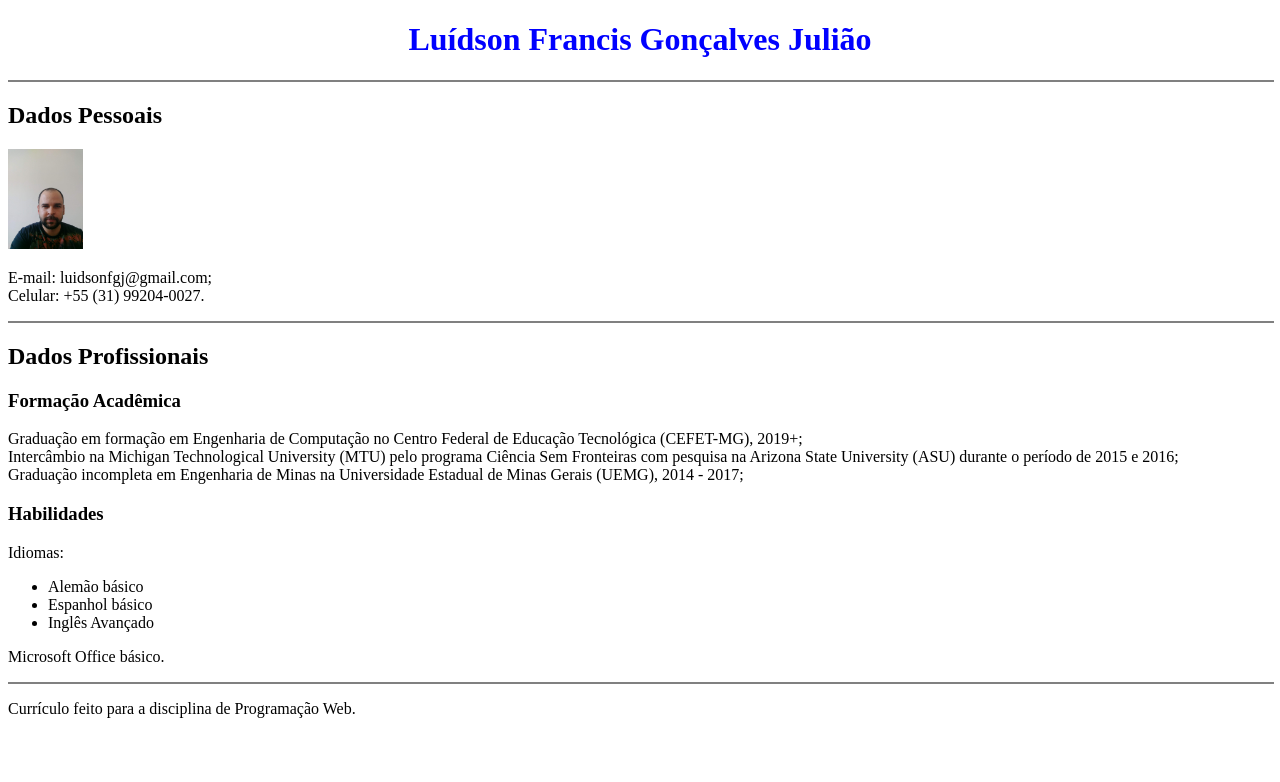
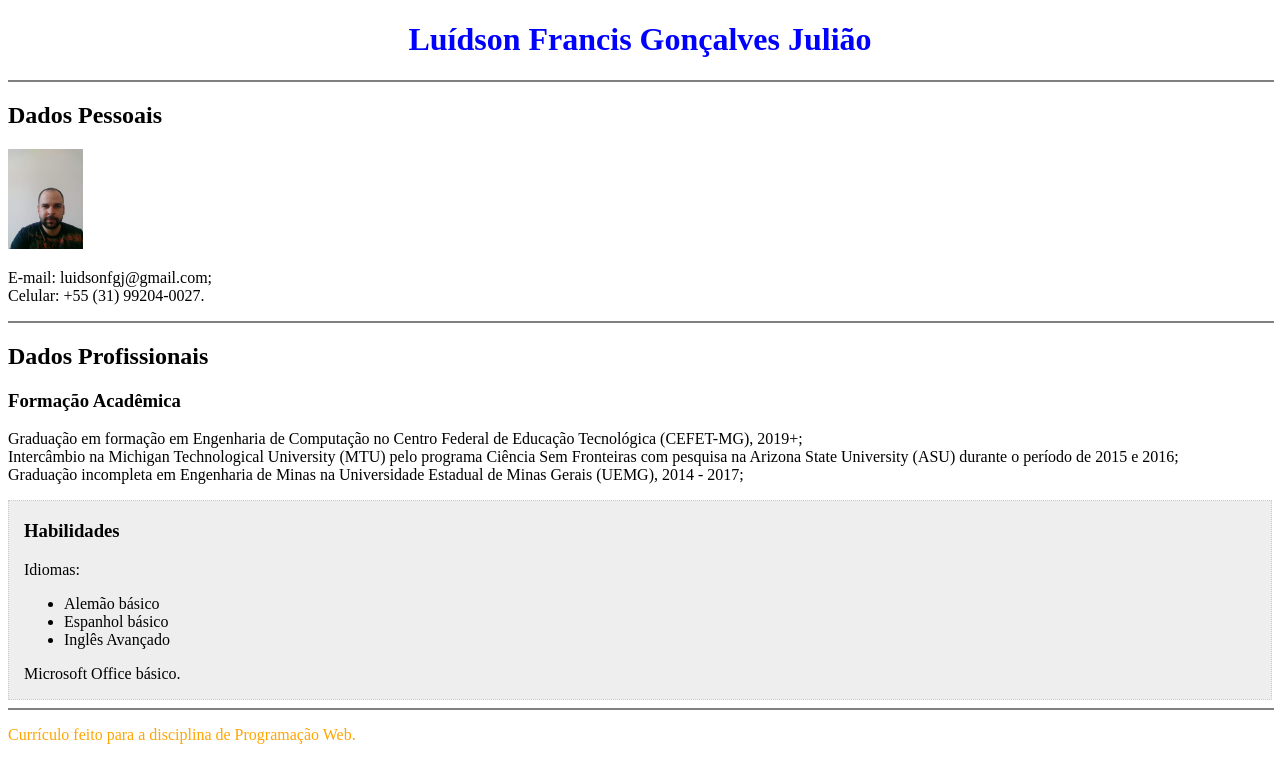
Before and after one commit to luidsonj/pw, a plain HTML site: page index.html in a window 1280 px wide. Drawn offline with Linux system fonts and the light colour scheme.

Commit message:
Update index.html

```diff
--- a/index.html
+++ b/index.html
@@ -26,6 +26,7 @@
     Intercâmbio na Michigan Technological University (MTU) pelo programa Ciência Sem Fronteiras com pesquisa na Arizona State University (ASU) durante o período de 2015 e 2016;<br/>
     Graduação incompleta em Engenharia de Minas na Universidade Estadual de Minas Gerais (UEMG), 2014 - 2017;
   </p>
+  <div class="skills">
   <h3>Habilidades</h3>
   <p>
     Idiomas:
@@ -36,8 +37,9 @@
   </ul>
     Microsoft Office básico.
   </p>
+  </div>
 <hr width=100% noshade>
-  <p>Currículo feito para a disciplina de Programação Web.</p>
+  <p id="fim">Currículo feito para a disciplina de Programação Web.</p>
 
 </body>
 </html>
```
